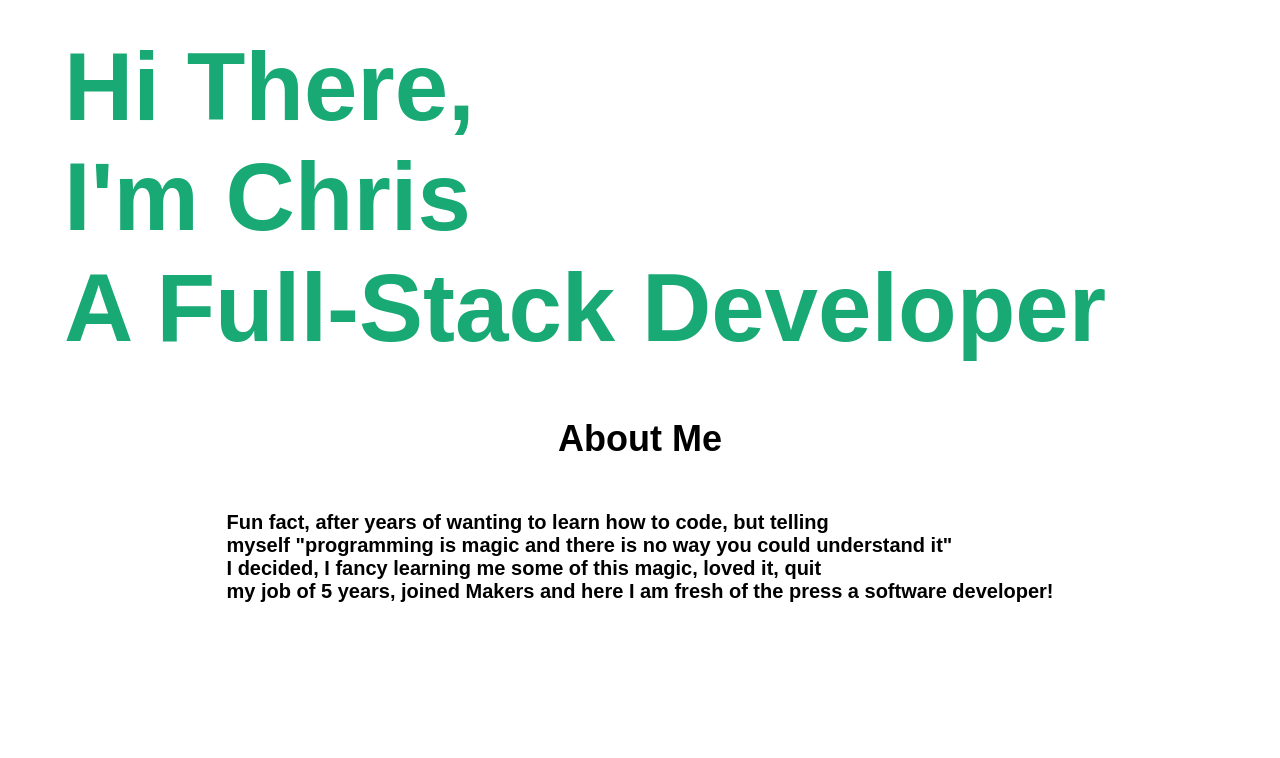
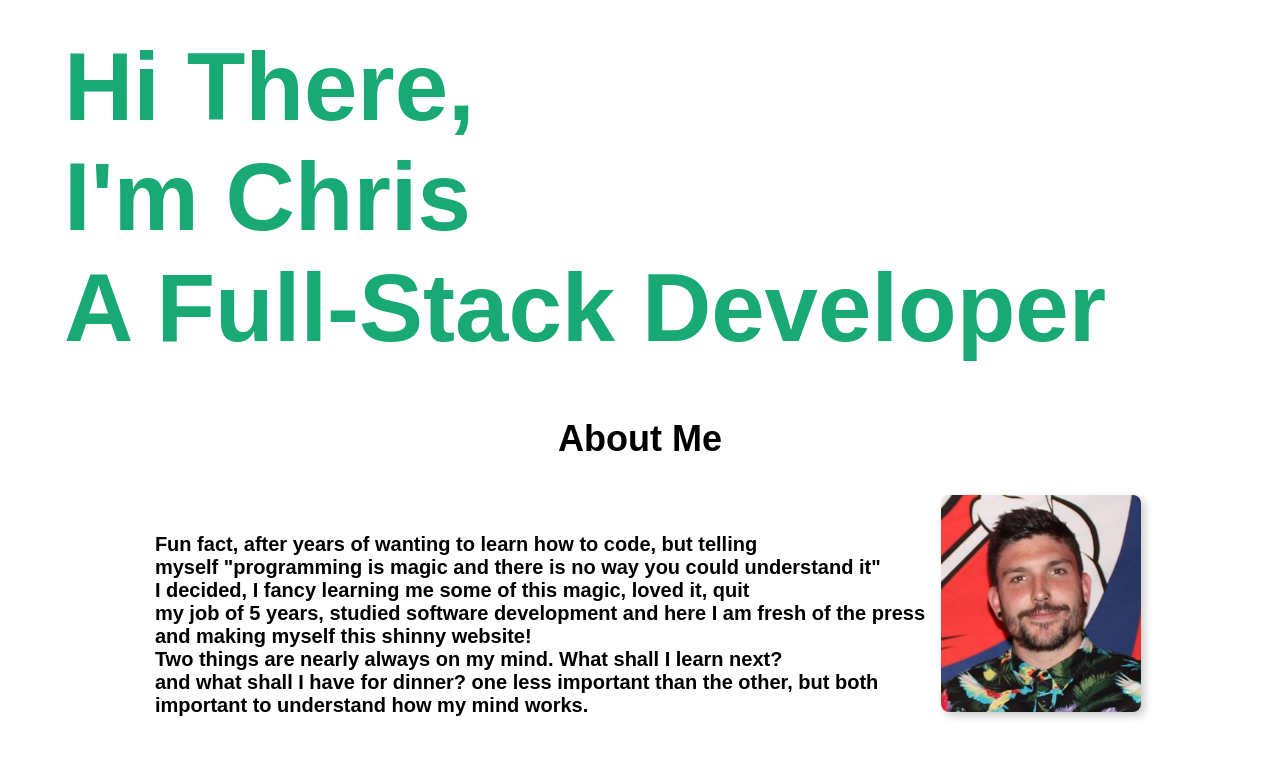
Before and after one commit to ChrisCooney05/portfolio_site, a React (Create React App) app: page / in a window 1280 px wide. Shown: the top 758 px of the page. Built offline with nearby package versions, Linux system fonts and the light colour scheme.

Commit message:
added image to the site, plus padded out about me section. still not 100% sure

```diff
--- a/src/components/AboutMe.js
+++ b/src/components/AboutMe.js
@@ -1,16 +1,22 @@
 import React, { Component } from 'react'
+import image from '../assets/me.png'
 
 class AboutMe extends Component {
   render() {
     return (
       <div className='tc animate__animated animate__fadeIn animate__delay-3s'>
         <p className='f2 b'>About Me</p>
-        <div className='tl b dib pa3 f4'>
+        <div className='tl b dib pa3 f4 '>
           Fun fact, after years of wanting to learn how to code, but telling <br />
           myself "programming is magic and there is no way you could understand it" <br />
           I decided, I fancy learning me some of this magic, loved it, quit <br />
-          my job of 5 years, joined Makers and here I am fresh of the press a software developer!
+          my job of 5 years, studied software development and here I am fresh of the press <br />
+          and making myself this shinny website!<br />
+          Two things are nearly always on my mind. What shall I learn next? <br />
+          and what shall I have for dinner? one less important than the other, but both <br />
+          important to understand how my mind works. <br />
         </div>
+        <img src={image} alt='myImage' width='200px' className='bw2 shadow-5 br3' />
       </div>
     )
   }
```
Also changed, not shown: src/assets/me.png (added).
